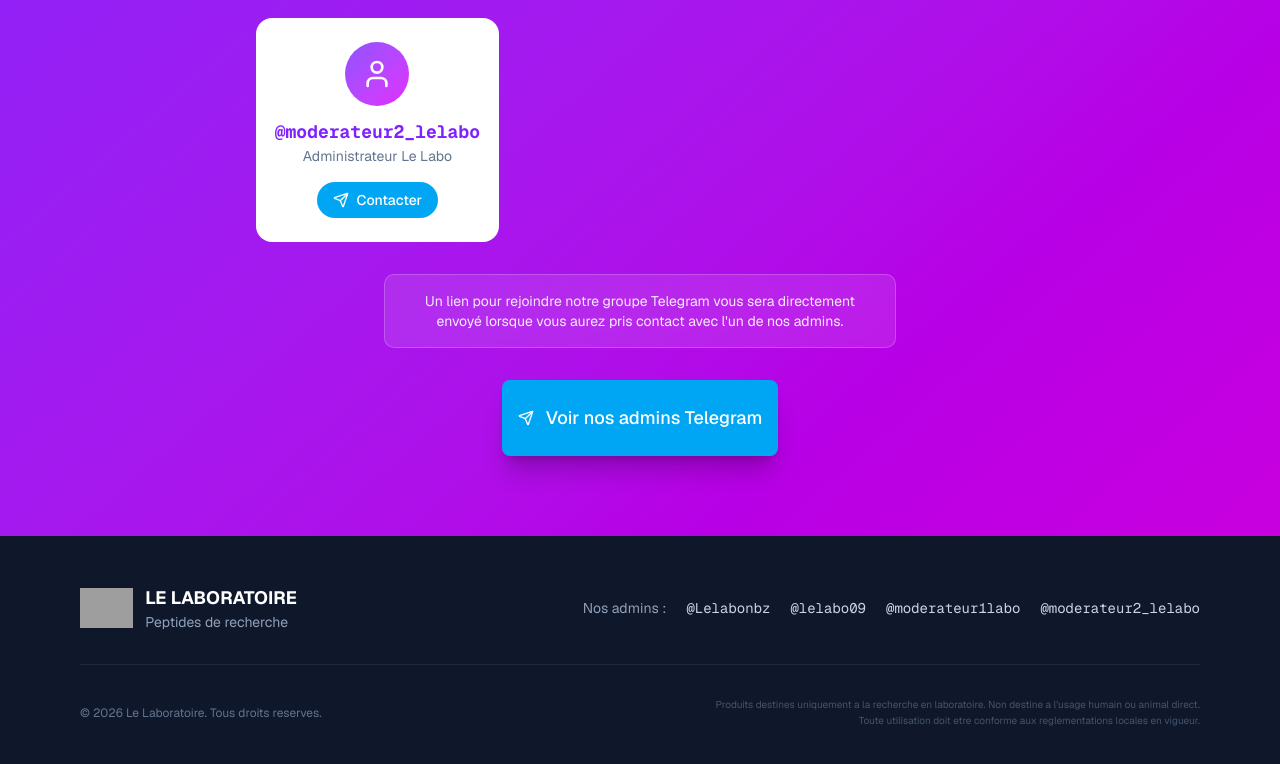
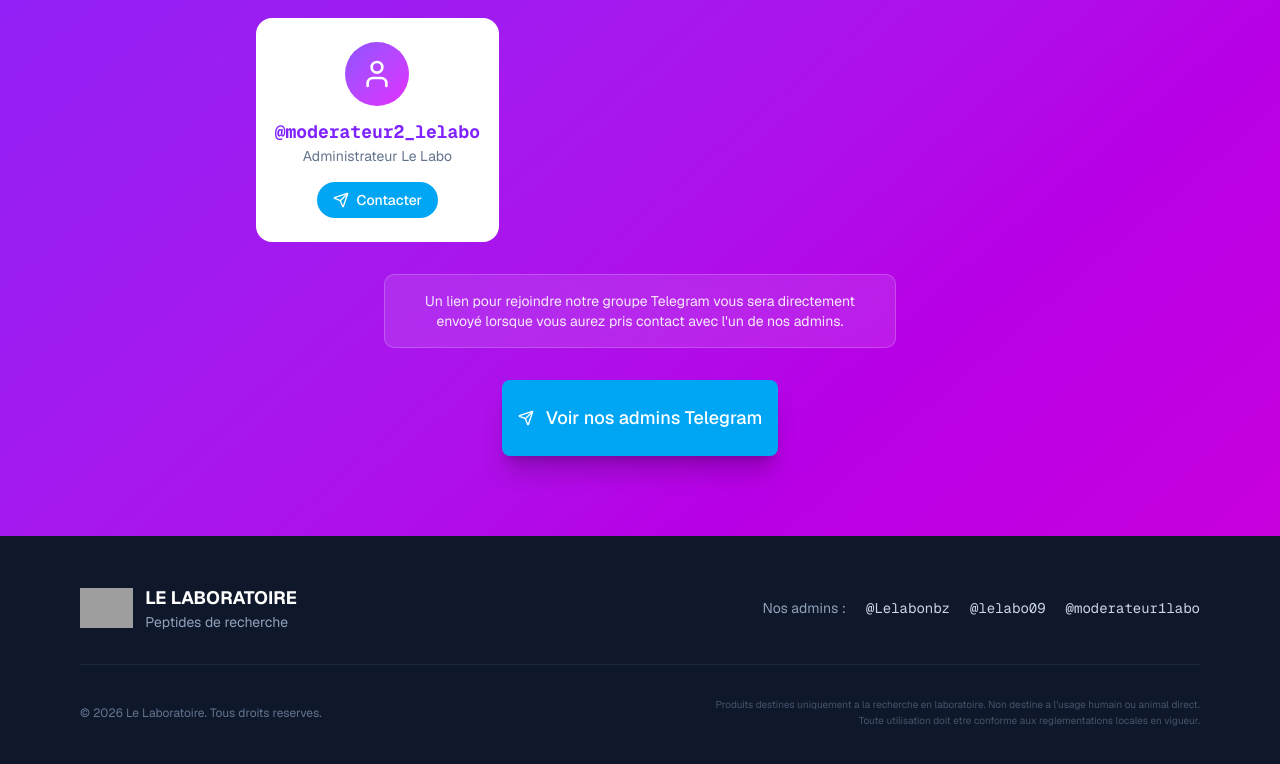
Before and after one commit to NhzIwd7Esmki7V8j/le-laboratoire-vitrine, a Next.js app: page / in a window 1280 px wide. Shown: the part 4661-5425 px from the top of the page. Built offline with nearby package versions, Linux system fonts and the light colour scheme; grey boxes are pictures that could not be loaded.

Commit message:
Update page.tsx

```diff
--- a/app/page.tsx
+++ b/app/page.tsx
@@ -145,14 +145,6 @@ export default function Home() {
               >
                 @moderateur1labo
               </a>
-              <a
-                href="https://t.me/moderateur2_lelabo"
-                target="_blank"
-                rel="noopener noreferrer"
-                className="text-sm text-slate-300 hover:text-sky-400 transition-colors font-mono"
-              >
-                @moderateur2_lelabo
-              </a>
             </div>
           </div>
 
```
